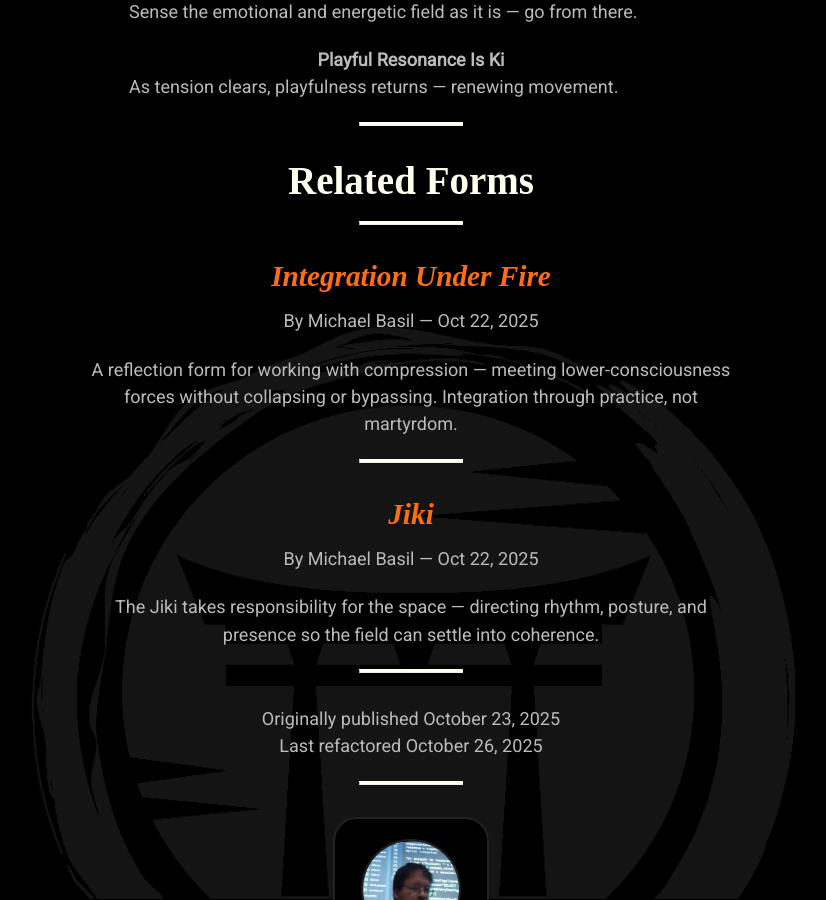
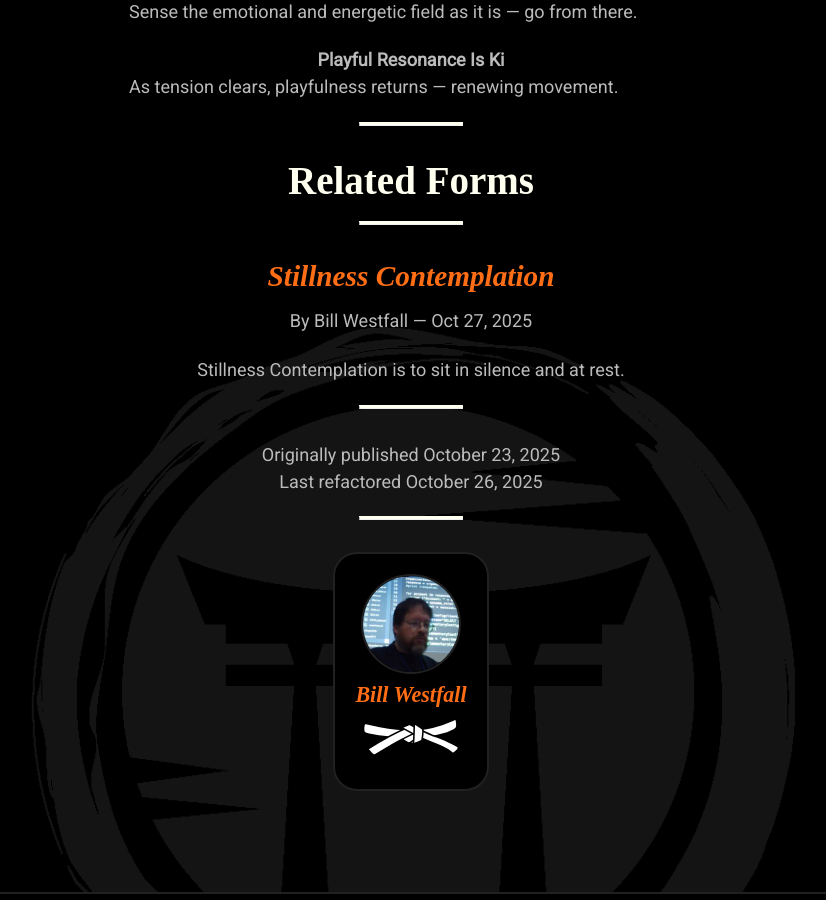
Before and after one commit to mindset-dojo/mindset-dojo.github.io, a Jekyll site: the page built from _insights/2025-10-23-zen-and-insight.md, in a window 1280 px wide and 900 px high, scrolled down 2311 px. Shown: the whole window, without its empty margins (229-1055 px from the left). Built offline with Jekyll 4.4.1, drawn with Linux system fonts in a browser that asks for light colours; some web fonts are replaced.

Commit message:
Update form

```diff
--- a/_insights/2025-10-23-zen-and-insight.md
+++ b/_insights/2025-10-23-zen-and-insight.md
@@ -7,8 +7,7 @@ refactored_date: 2025-10-26
 authors:
   - bill-westfall
 forms:
-  - jiki
-  - integration-under-fire
+  - stillness-contemplation
 principles:
   - relax
   - center
```
